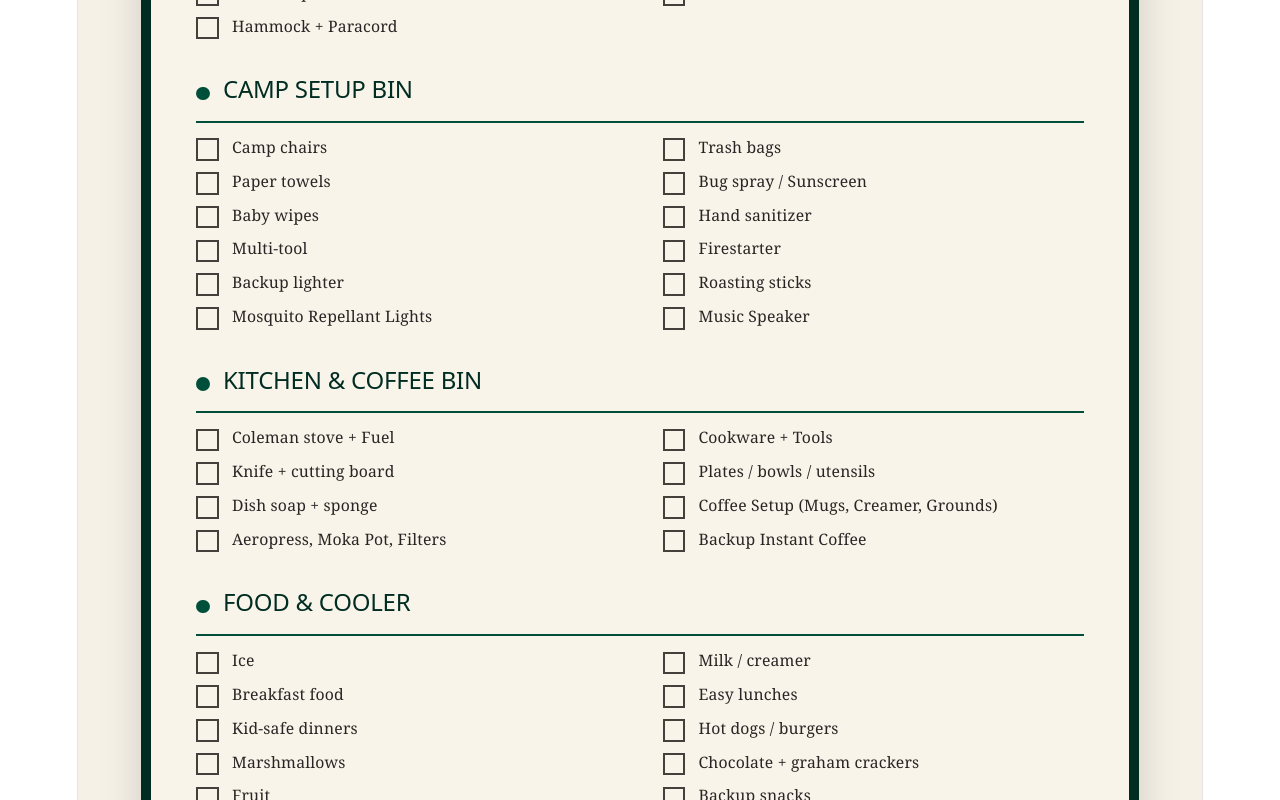
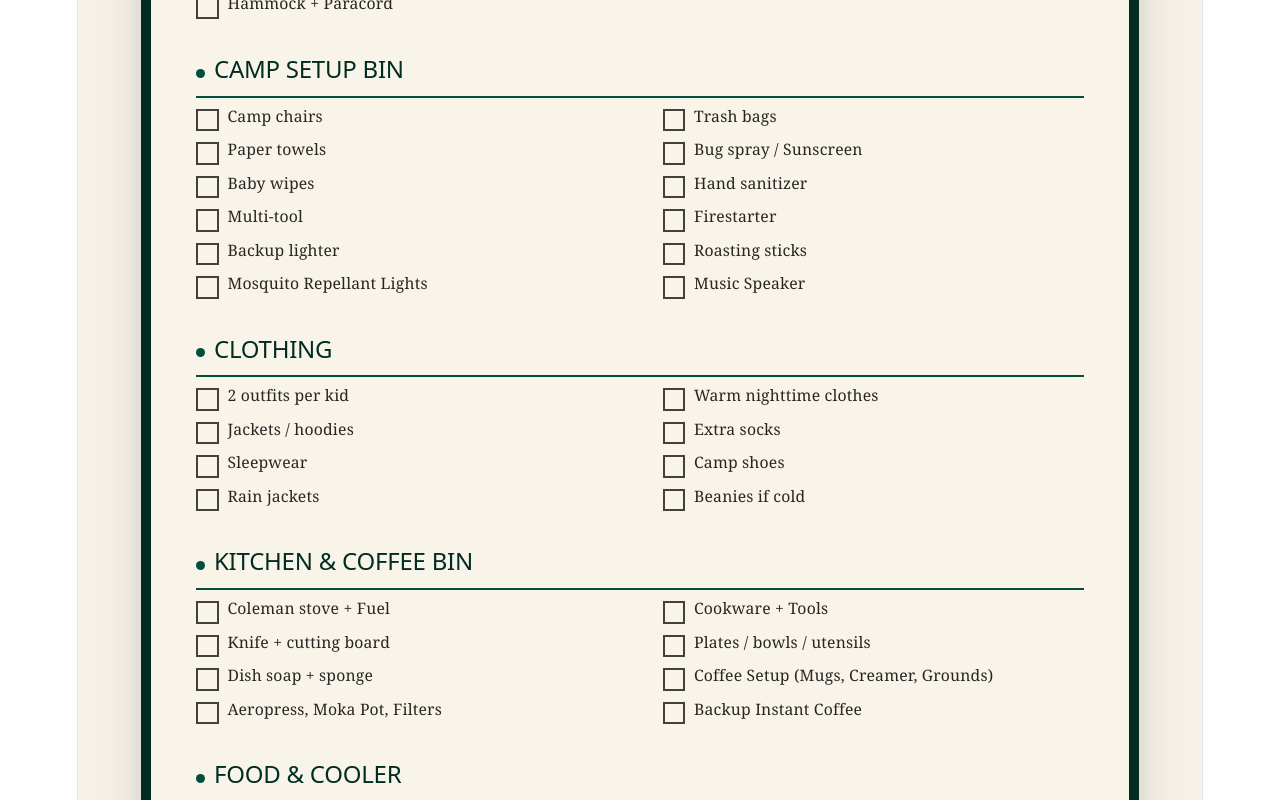
Before and after one commit to Novanuus/camping-booklet, a React (Vite) app: page / in a window 1280 px wide. Shown: the part 1400-2200 px from the top of the page. Built offline with nearby package versions, Linux system fonts and the light colour scheme.

Commit message:
Revamped print setup for booklet

```diff
--- a/src/App.jsx
+++ b/src/App.jsx
@@ -1,95 +1,69 @@
 export default function VintageCampingChecklist() {
-  const section = (title, items) => (
-    <div className="mb-8 break-inside-avoid page-break-inside-avoid print:mb-5">
-      <div className="border-b-2 border-emerald-900 mb-3 pb-2 flex items-center gap-3 print:mb-2 print:pb-1">
-        <div className="w-3 h-3 rounded-full bg-emerald-900 print:w-2 print:h-2" />
-        <h2 className="text-2xl font-serif tracking-wide text-emerald-950 uppercase print:text-lg">
+
+  // =====================================================
+  // SHARED SECTION RENDERER
+  // =====================================================
+
+  const section = (title, items, compact = false) => (
+    <div
+      className={`
+        ${compact ? "mb-2" : "mb-8"}
+        break-inside-avoid
+      `}
+    >
+      <div className="border-b-2 border-emerald-900 mb-2 pb-1 flex items-center gap-2">
+        <div className="w-2 h-2 rounded-full bg-emerald-900 flex-shrink-0" />
+
+        <h2
+          className={`
+            uppercase tracking-wide text-emerald-950
+            ${compact ? "text-[11px] font-bold" : "text-2xl font-serif"}
+          `}
+        >
           {title}
         </h2>
       </div>
 
-      <div className="grid grid-cols-1 md:grid-cols-2 gap-x-10 gap-y-2 print:gap-y-1">
+      <div
+        className={`
+          grid
+          ${compact ? "grid-cols-2 gap-y-[2px]" : "grid-cols-1 md:grid-cols-2 gap-x-10 gap-y-2"}
+        `}
+      >
         {items.map((item, idx) => (
           <div
             key={idx}
-            className="flex items-start gap-3 text-stone-800 text-sm print:text-[12px]"
+            className={`
+              flex items-start gap-2 text-stone-800
+              ${compact ? "text-[8px]" : "text-sm"}
+            `}
           >
-            <div className="w-5 h-5 border-2 border-stone-700 mt-0.5 flex-shrink-0 print:w-4 print:h-4" />
-            <span>{item}</span>
+            <div
+              className={`
+                border-2 border-stone-700 mt-[2px] flex-shrink-0
+                ${compact ? "w-2 h-2" : "w-5 h-5"}
+              `}
+            />
+
+            <span className="leading-tight break-words">
+              {item}
+            </span>
           </div>
         ))}
       </div>
     </div>
   );
 
-  return (
-    <div className="bg-[#f6f1e7] min-h-screen text-stone-900 font-serif p-8 md:p-14 print:p-0 print:bg-white">
-      <div className="max-w-[1000px] mx-auto bg-[#f8f4ea] border-[10px] border-emerald-950 rounded-3xl shadow-2xl overflow-hidden print:border-none print:rounded-none print:shadow-none">
 
-        {/* HEADER */}
-        <div className="border-b-[12px] border-emerald-950 px-10 py-14 bg-[linear-gradient(to_bottom,#f6f1e7,#efe6d3)] print:px-6 print:py-6 print:border-b-2 print:bg-white">
-          <div className="text-center">
-            <div className="text-sm tracking-[0.35em] uppercase text-stone-700 mb-4 print:mb-2">
-              Family Field Guide Series
-            </div>
 
-            <h1 className="text-5xl md:text-6xl font-bold tracking-wide text-emerald-950 mb-4 print:text-3xl print:mb-2">
-              CAMP CHECKLIST
-            </h1>
+  // =====================================================
+  // DATA
+  // =====================================================
 
-            <div className="text-xl italic text-stone-700 mb-6 print:text-base print:mb-3">
-              Early Trips Edition
-            </div>
-
-            <div className="w-40 h-[2px] bg-stone-500 mx-auto mb-6 print:mb-3" />
-
-            <p className="max-w-2xl mx-auto text-stone-700 leading-relaxed text-lg print:text-sm">
-              Designed for simple, comfortable campground camping with young kids.
-              Focus on warm beds, easy meals, campfire memories, and stress-free packing.
-            </p>
-          </div>
-        </div>
-
-        {/* BODY */}
-        <div className="px-10 py-10 print:px-6 print:py-6">
-
-          {/* TOP INFO BOXES */}
-          <div className="grid md:grid-cols-2 gap-6 mb-10 print:mb-6">
-
-            <div className="border-2 border-stone-400 rounded-2xl p-5 bg-[#fcfaf4] print:p-3 print:bg-white">
-              <h3 className="text-xl uppercase tracking-wide mb-3 text-emerald-950 print:text-base print:mb-2">
-                Trip Overview
-              </h3>
-
-              <div className="space-y-3 text-sm print:text-xs">
-                {["Campground", "Dates", "Weather Forecast", "Campsite #"].map((label, i) => (
-                  <div key={i}>
-                    <div className="mb-1 text-stone-600 print:mb-0">{label}</div>
-                    <div className="border-b border-stone-500 h-5 print:h-4" />
-                  </div>
-                ))}
-              </div>
-            </div>
-
-            <div className="border-2 border-stone-400 rounded-2xl p-5 bg-[#fcfaf4] print:p-3 print:bg-white">
-              <h3 className="text-xl uppercase tracking-wide mb-3 text-emerald-950 print:text-base print:mb-2">
-                Golden Rules
-              </h3>
-
-              <div className="space-y-2 text-stone-800 text-sm print:text-xs">
-                <div>• Keep meals simple</div>
-                <div>• One guaranteed kid-safe meal</div>
-                <div>• Coffee packed first</div>
-                <div>• Warm layers before sunset</div>
-                <div>• More snacks than expected</div>
-                <div>• Happy kids = successful trip</div>
-                <div>• Teach kids responsibility</div>
-              </div>
-            </div>
-
-          </div>
-
-          {section("Critical Items", [
+  const leftSections = [
+    {
+      title: "Critical Items",
+      items: [
         "Tent System (Tent, stakes, footprint)",
         "Sleeping setup for everyone",
         "Cooler + food",
@@ -100,9 +74,12 @@ export default function VintageCampingChecklist() {
         "Phone + charger",
         "Wallet / ID / Keys",
         "Reservation information",
-          ])}
+      ],
+    },
 
-          {section("Sleep System Bin", [
+    {
+      title: "Sleep System Bin",
+      items: [
         "Tent",
         "Sleep System (▢ Dad, ▢ Luke, ▢ Emma)",
         "Extra blanket",
@@ -112,9 +89,12 @@ export default function VintageCampingChecklist() {
         "Headlamps / Lanterns",
         "Power bank / batteries",
         "Hammock + Paracord",
-          ])}
+      ],
+    },
 
-          {section("Camp Setup Bin", [
+    {
+      title: "Camp Setup Bin",
+      items: [
         "Camp chairs",
         "Trash bags",
         "Paper towels",
@@ -127,9 +107,30 @@ export default function VintageCampingChecklist() {
         "Roasting sticks",
         "Mosquito Repellant Lights",
         "Music Speaker",
-          ])}
+      ],
+    },
 
-          {section("Kitchen & Coffee Bin", [
+    {
+      title: "Clothing",
+      items: [
+        "2 outfits per kid",
+        "Warm nighttime clothes",
+        "Jackets / hoodies",
+        "Extra socks",
+        "Sleepwear",
+        "Camp shoes",
+        "Rain jackets",
+        "Beanies if cold",
+      ],
+    },
+  ];
+
+
+
+  const rightSections = [
+    {
+      title: "Kitchen & Coffee Bin",
+      items: [
         "Coleman stove + Fuel",
         "Cookware + Tools",
         "Knife + cutting board",
@@ -137,10 +138,13 @@ export default function VintageCampingChecklist() {
         "Dish soap + sponge",
         "Coffee Setup (Mugs, Creamer, Grounds)",
         "Aeropress, Moka Pot, Filters",
-            "Backup Instant Coffee"
-          ])}
+        "Backup Instant Coffee",
+      ],
+    },
 
-          {section("Food & Cooler", [
+    {
+      title: "Food & Cooler",
+      items: [
         "Ice",
         "Milk / creamer",
         "Breakfast food",
@@ -152,10 +156,13 @@ export default function VintageCampingChecklist() {
         "Fruit",
         "Backup snacks",
         "Drinks (Water / OJ / Camp drinks)",
-            "S'MORES / Banana boats / Special Camp treats"
-          ])}
+        "S'MORES / Banana boats / Special Camp treats",
+      ],
+    },
 
-          {section("Kids Activity Bin", [
+    {
+      title: "Kids Activity Bin",
+      items: [
         "Glow sticks",
         "Coloring books / crayons / markers",
         "Bubbles",
@@ -164,20 +171,12 @@ export default function VintageCampingChecklist() {
         "Bikes / scooters / helmets",
         "Kid emergency bag",
         "Extra clothes",
-          ])}
+      ],
+    },
 
-          {section("Clothing", [
-            "2 outfits per kid",
-            "Warm nighttime clothes",
-            "Jackets / hoodies",
-            "Extra socks",
-            "Sleepwear",
-            "Camp shoes",
-            "Rain jackets",
-            "Beanies if cold",
-          ])}
-
-          {section("Before Leaving Campsite", [
+    {
+      title: "Before Leaving Campsite",
+      items: [
         "Tent emptied completely",
         "Lanterns packed",
         "Stakes removed",
@@ -186,18 +185,107 @@ export default function VintageCampingChecklist() {
         "Toys collected",
         "Fire fully extinguished",
         "Final campsite walkaround",
-          ])}
+      ],
+    },
+  ];
 
-          {/* LESSONS */}
-          <div className="mt-10 border-2 border-stone-400 rounded-xl p-6 bg-[#fcfaf4] print:mt-6 print:bg-white">
-            <h2 className="text-3xl text-center uppercase tracking-wide text-emerald-950 mb-5 print:text-xl print:mb-3">
+
+
+  // =====================================================
+  // WEB VIEW
+  // =====================================================
+
+  const webView = (
+    <div className="print:hidden bg-[#f6f1e7] min-h-screen text-stone-900 font-serif p-8 md:p-14">
+
+      <div className="max-w-[1000px] mx-auto bg-[#f8f4ea] border-[10px] border-emerald-950 rounded-3xl shadow-2xl overflow-hidden">
+
+        {/* HEADER */}
+        <div className="border-b-[12px] border-emerald-950 px-10 py-14 bg-[linear-gradient(to_bottom,#f6f1e7,#efe6d3)]">
+
+          <div className="text-center">
+
+            <div className="text-sm tracking-[0.35em] uppercase text-stone-700 mb-4">
+              Family Field Guide Series
+            </div>
+
+            <h1 className="text-5xl md:text-6xl font-bold tracking-wide text-emerald-950 mb-4">
+              CAMP CHECKLIST
+            </h1>
+
+            <div className="text-xl italic text-stone-700 mb-6">
+              Early Trips Edition
+            </div>
+
+            <div className="w-40 h-[2px] bg-stone-500 mx-auto mb-6" />
+
+            <p className="max-w-2xl mx-auto text-stone-700 leading-relaxed text-lg">
+              Designed for simple, comfortable campground camping with young kids.
+              Focus on warm beds, easy meals, campfire memories, and stress-free packing.
+            </p>
+
+          </div>
+        </div>
+
+        {/* BODY */}
+        <div className="px-10 py-10">
+
+          {/* TOP BOXES */}
+          <div className="grid md:grid-cols-2 gap-6 mb-10">
+
+            <div className="border-2 border-stone-400 rounded-2xl p-5 bg-[#fcfaf4]">
+
+              <h3 className="text-xl uppercase tracking-wide mb-3 text-emerald-950">
+                Trip Overview
+              </h3>
+
+              <div className="space-y-3 text-sm">
+                {["Campground", "Dates", "Weather Forecast", "Campsite #"].map((label, i) => (
+                  <div key={i}>
+                    <div className="mb-1 text-stone-600">
+                      {label}
+                    </div>
+
+                    <div className="border-b border-stone-500 h-5" />
+                  </div>
+                ))}
+              </div>
+            </div>
+
+
+            <div className="border-2 border-stone-400 rounded-2xl p-5 bg-[#fcfaf4]">
+
+              <h3 className="text-xl uppercase tracking-wide mb-3 text-emerald-950">
+                Golden Rules
+              </h3>
+
+              <div className="space-y-2 text-stone-800 text-sm">
+                <div>• Keep meals simple</div>
+                <div>• One guaranteed kid-safe meal</div>
+                <div>• Coffee packed first</div>
+                <div>• Warm layers before sunset</div>
+                <div>• More snacks than expected</div>
+                <div>• Happy kids = successful trip</div>
+                <div>• Teach kids responsibility</div>
+              </div>
+
+            </div>
+
+          </div>
+
+          {/* ALL SECTIONS */}
+          {[...leftSections, ...rightSections].map((sectionData, idx) => (
+            <div key={idx}>
+              {section(sectionData.title, sectionData.items)}
+            </div>
+          ))}
+
+          {/* NOTES */}
+          <div className="mt-10 border-2 border-stone-400 rounded-xl p-6 bg-[#fcfaf4]">
+
+            <h2 className="text-3xl text-center uppercase tracking-wide text-emerald-950 mb-5">
               Lessons Learned
             </h2>
-
-            <div className="space-y-4">
-              <div className="font-semibold mb-1 text-stone-700 print:text-xs">
-                Notes
-              </div>
 
             <div className="space-y-2">
               {Array.from({ length: 10 }).map((_, i) => (
@@ -207,10 +295,10 @@ export default function VintageCampingChecklist() {
                 />
               ))}
             </div>
-            </div>
+
           </div>
 
-          <div className="mt-10 text-center text-stone-600 italic text-sm print:text-xs">
+          <div className="mt-10 text-center text-stone-600 italic text-sm">
             “The goal is not perfect camping. The goal is camping that gets repeated.”
           </div>
 
@@ -218,4 +306,210 @@ export default function VintageCampingChecklist() {
       </div>
     </div>
   );
+
+
+
+  // =====================================================
+  // PRINT BOOKLET VIEW
+  // =====================================================
+
+  const printView = (
+    <div className="hidden print:grid booklet-sheet">
+
+      {/* COVER */}
+      <div className="booklet-panel bg-[#efe6d3]">
+
+        <div className="h-full flex flex-col">
+
+          {/* ================================================= */}
+          {/* TOP */}
+          {/* ================================================= */}
+
+          <div className="text-center mb-2 leading-none">
+
+            <div className="text-[9px] uppercase tracking-[0.3em] text-stone-700 mb-1">
+              Family Field Guide Series
+            </div>
+
+            <h1 className="text-xl font-bold tracking-wide text-emerald-950 mb-2 leading-tight">
+              CAMP CHECKLIST
+            </h1>
+
+            <div className="italic text-[8px] text-stone-700 mb-2">
+              Early Trips Edition
+            </div>
+
+            <div className="w-12 h-[1px] bg-stone-500 mx-auto mb-2" />
+
+            <div className="text-[7px] text-stone-700 leading-snug px-2 mb-4">
+              Stress-free camping with young kids.
+            </div>
+
+          </div>
+
+
+
+          {/* ================================================= */}
+          {/* MIDDLE */}
+          {/* ================================================= */}
+
+          <div className="grid grid-cols-2 gap-1 mb-4">
+
+            {/* TRIP INFO */}
+            <div className="border border-stone-400 rounded-md p-1 bg-[#fcfaf4]">
+
+              <h3 className="text-[9px] uppercase tracking-wide mb-2 text-emerald-950 font-bold">
+                Trip Info
+              </h3>
+
+              <div className="space-y-[1px] text-[10px] leading-tight text-left">
+
+                {["Campground", "Dates", "Weather", "Site #"].map((label, i) => (
+                  <div key={i}>
+
+                    <div className="text-stone-600 mb-[1px]">
+                      {label}
+                    </div>
+
+                    <div className="border-b border-stone-400 h-3" />
+
+                  </div>
+                ))}
+
+              </div>
+            </div>
+
+
+
+            {/* GOLDEN RULES */}
+            <div className="border border-stone-400 rounded-md p-1 bg-[#fcfaf4]">
+
+              <h3 className="text-[12px] uppercase tracking-wide mb-2 text-emerald-950 font-bold">
+                Golden Rules
+              </h3>
+
+              <div className="space-y-[3px] text-[10px] text-stone-800 leading-tight">
+
+                <div>• Keep meals simple</div>
+                <div>• Kid-safe backup meals</div>
+                <div>• Coffee packed first</div>
+                <div>• Warm layers before sunset</div>
+                <div>• More snacks than expected</div>
+                <div>• Happy kids = successful trip</div>
+
+              </div>
+
+            </div>
+
+          </div>
+
+
+
+          {/* ================================================= */}
+          {/* BOTTOM */}
+          {/* ================================================= */}
+
+          <div className="flex-1 overflow-hidden">
+
+            {section(
+              leftSections[0].title,
+              leftSections[0].items,
+              true
+            )}
+
+          </div>
+
+        </div>
+      </div>
+
+
+
+      {/* BACK PAGE */}
+      <div className="booklet-panel bg-[#fcfaf4]">
+
+        <div className="h-full flex flex-col">
+
+          {/* ===================== */}
+          {/* BEFORE LEAVING */}
+          {/* ===================== */}
+
+          <div className="space-y-[2px] text-[8px] leading-tight mb-5">
+
+            {section(
+              "Before Leaving Campsite",
+              rightSections.find(s => s.title === "Before Leaving Campsite").items,
+              true
+            )}
+
+          </div>
+
+
+          {/* LESSONS LEARNED */}
+          <div className="border-2 border-stone-400 rounded-xl p-3 bg-[#fcfaf4]">
+
+            <h2 className="text-[10px] text-center uppercase tracking-wide text-emerald-950 mb-2 font-bold">
+              Lessons Learned
+            </h2>
+
+            <div className="space-y-1">
+              {Array.from({ length: 10 }).map((_, i) => (
+                <div
+                  key={i}
+                  className="border-b border-stone-400 h-4"
+                />
+              ))}
+            </div>
+
+          </div>
+
+
+          {/* FOOTER QUOTE */}
+          <div className="mt-2 text-center text-[7px] text-stone-600 italic">
+            “The goal is not perfect camping. The goal is camping that gets repeated.”
+          </div>
+
+        </div>
+      </div>
+
+
+
+      {/* INSIDE LEFT */}
+      <div className="booklet-panel rotate-180">
+
+        {leftSections.map((sectionData, idx) => (
+          <div key={idx}>
+            {section(sectionData.title, sectionData.items, true)}
+          </div>
+        ))}
+
+      </div>
+
+
+
+      {/* INSIDE RIGHT */}
+      <div className="booklet-panel rotate-180">
+
+        {rightSections.map((sectionData, idx) => (
+          <div key={idx}>
+            {section(sectionData.title, sectionData.items, true)}
+          </div>
+        ))}
+
+      </div>
+
+    </div>
+  );
+
+
+
+  // =====================================================
+  // RETURN
+  // =====================================================
+
+  return (
+    <>
+      {webView}
+      {printView}
+    </>
+  );
 }
```
Also changed, not shown: src/index.css (+72 -0 lines). Lines whose indentation alone changed are shown as unchanged.
